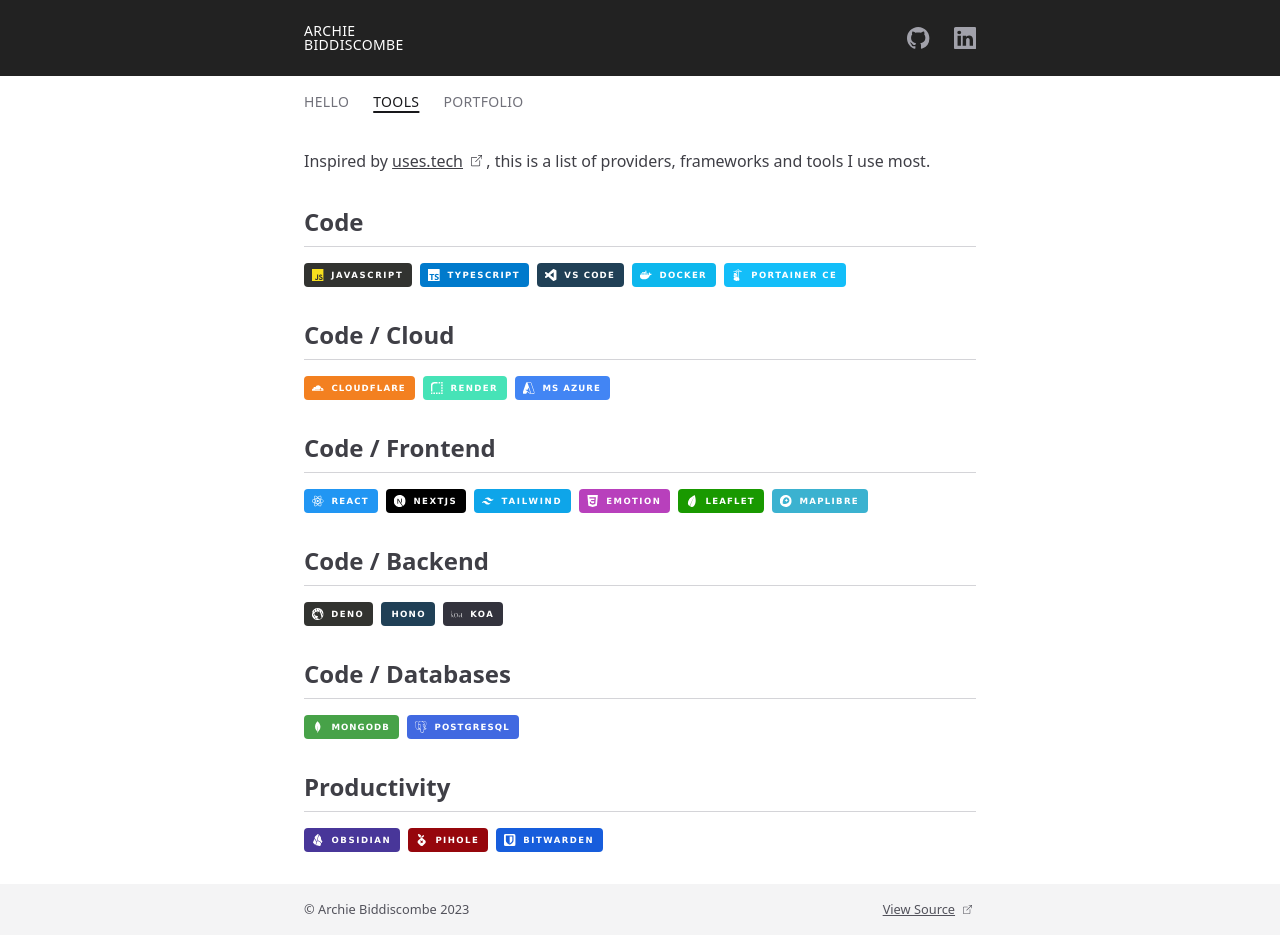
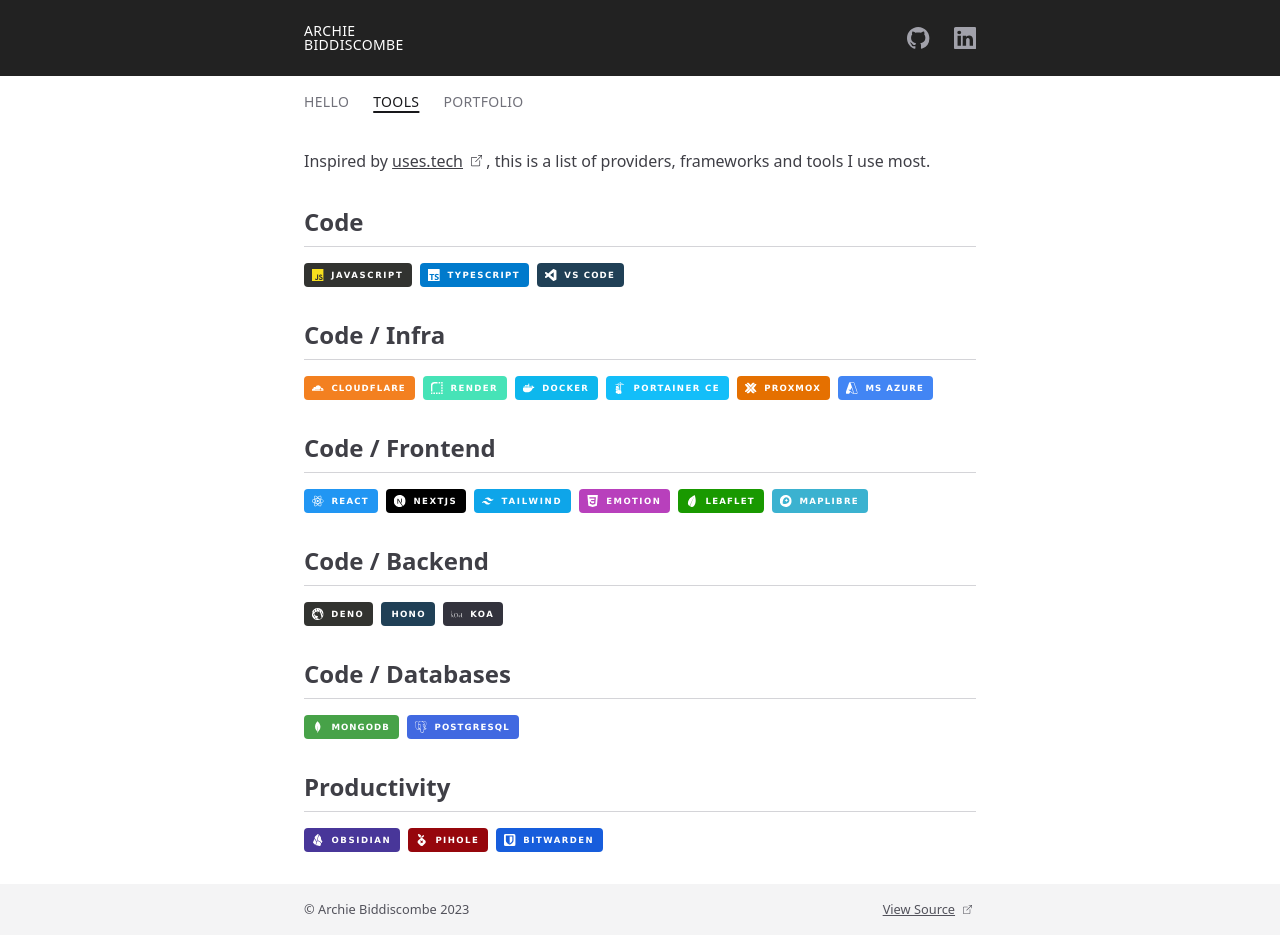
Before and after one commit to abiddiscombe/abiddiscombe-dev, a Next.js app: page /tools in a window 1280 px wide. Built offline with nearby package versions, Linux system fonts and the light colour scheme.

Commit message:
feat!: proxmox and refactored /tools list

```diff
--- a/src/app/tools/page.tsx
+++ b/src/app/tools/page.tsx
@@ -20,15 +20,16 @@
         />
         <Shield img='TypeScript' name='TypeScript' href='https://www.typescriptlang.org/' />
         <Shield img='VSCode' name='VS Code' href='https://code.visualstudio.com/' />
-        <Shield img='Docker' name='Docker' href='https://hub.docker.com/u/abiddiscombe' />
-        <Shield img='PortainerCE' name='Portainer CE' href='https://www.portainer.io' />
       </div>
 
-      <Typography variant='h2'>Code / Cloud</Typography>
+      <Typography variant='h2'>Code / Infra</Typography>
 
       <div className='flex flex-wrap gap-4 sm:gap-2'>
         <Shield img='Cloudflare' name='Cloudflare' href='https://www.cloudflare.com' />
         <Shield img='Render' name='Render' href='https://www.render.com' />
+        <Shield img='Docker' name='Docker' href='https://hub.docker.com/u/abiddiscombe' />
+        <Shield img='PortainerCE' name='Portainer CE' href='https://www.portainer.io' />
+        <Shield img='Proxmox' name='Proxmox' href='https://www.proxmox.com/en/proxmox-virtual-environment/overview' />
         <Shield img='MSAzure' name='Microsoft Azure' href='https://azure.microsoft.com' />
       </div>
 
```
Also changed, not shown: public/shields/Proxmox.svg (added).
